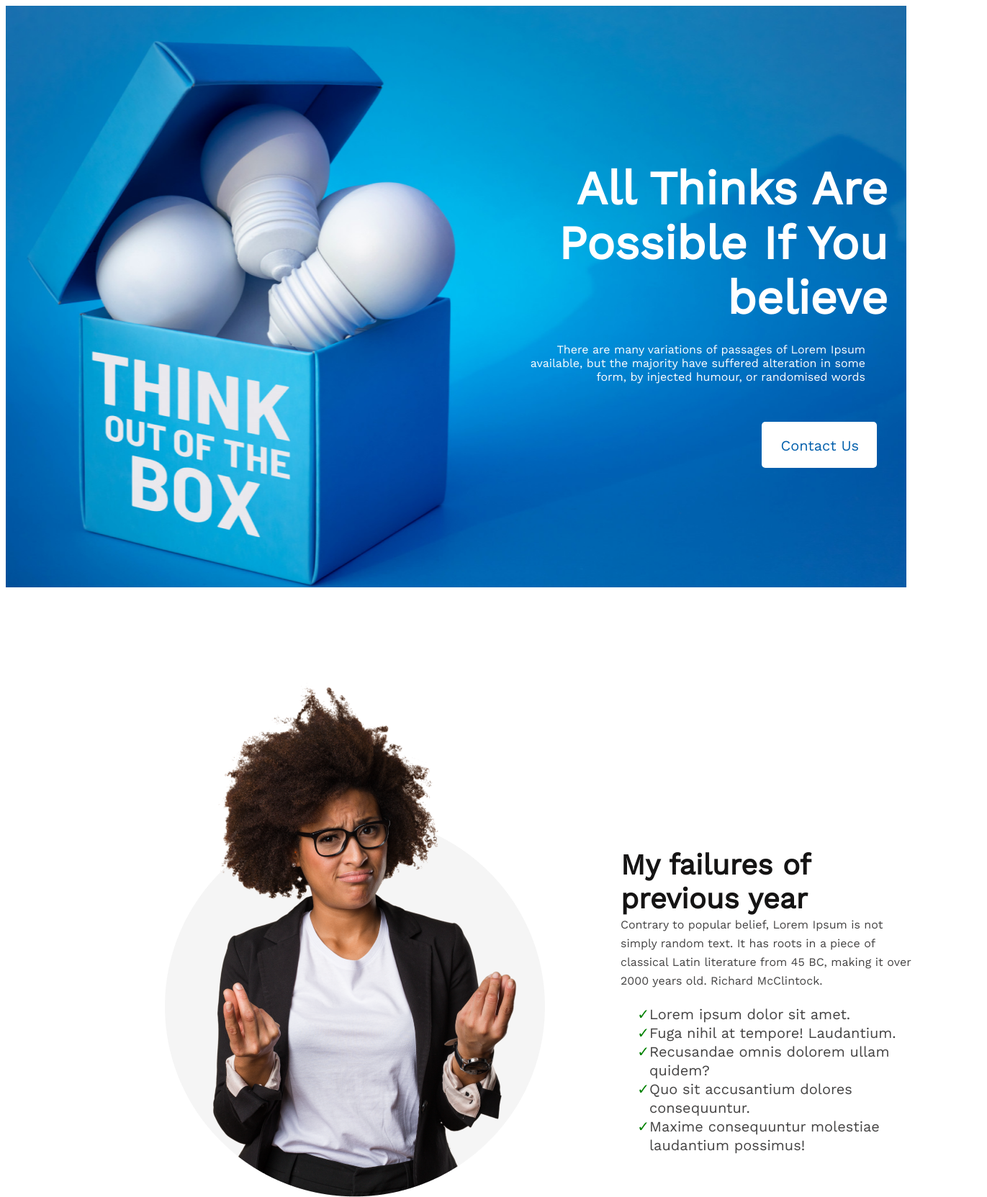
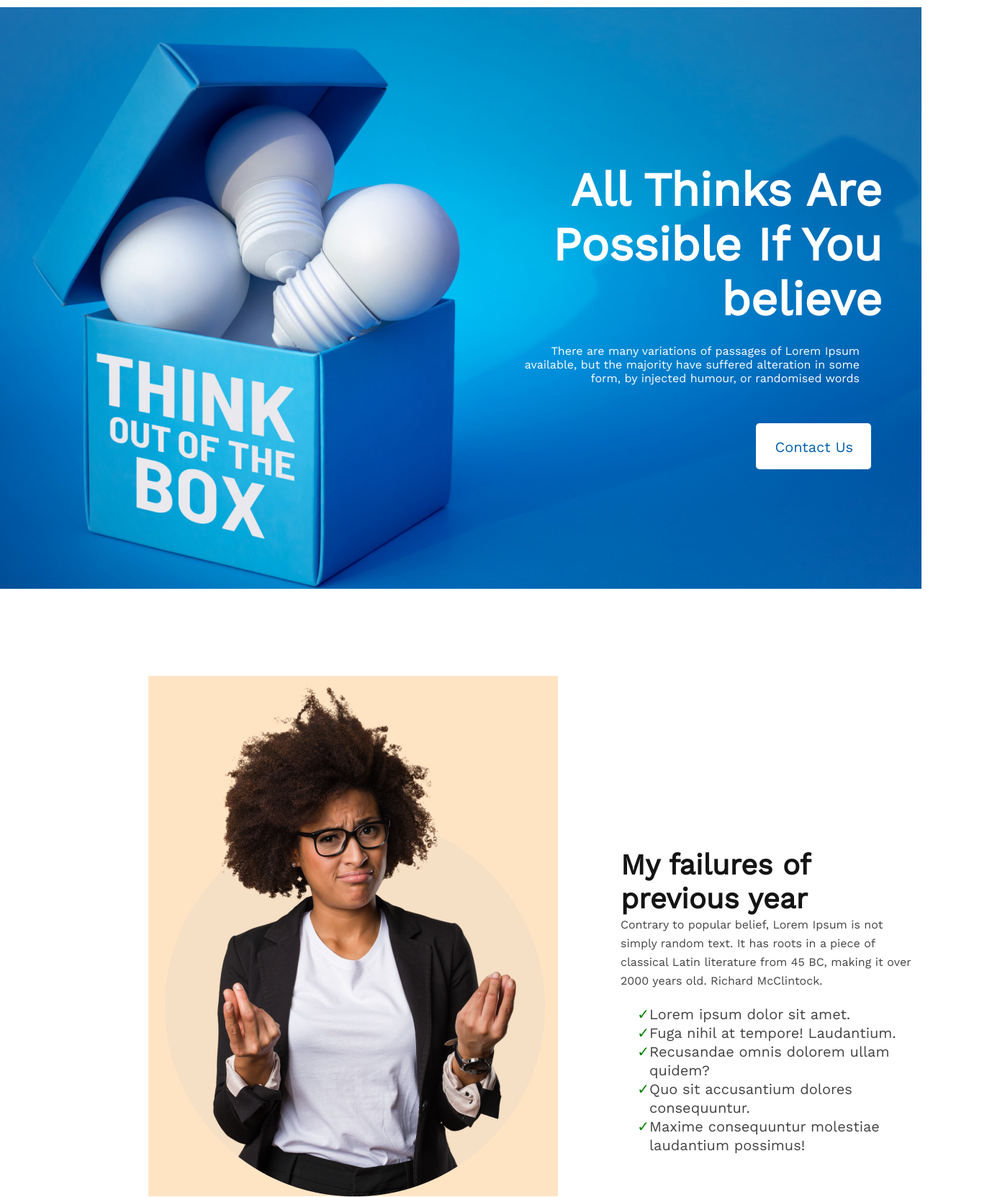
Before and after one commit to nrb04/ph-ass1, a plain HTML site: page index.html in a window 1280 px wide. Shown: the top 1663 px of the page at 72% size, 1371 px wide, since content can reach past the window. Drawn offline with nearby package versions, Linux system fonts and the light colour scheme.

Commit message:
fix image

```diff
--- a/index.html
+++ b/index.html
@@ -17,10 +17,11 @@
     <div class="hbtn"><div class="hbtntxt"></div><span class="hbtntxt1">Contact Us</span>
 </div>
 </section>
-<section class="fbox">
-  <div class="fimage">
+<section >
+  <div class="fbox">
+   <div class="fimage">
     <img src="./images/person.png" alt="person" srcset=""> </div>
-  <div class="ftxt">
+    <div class="ftxt">
      <div class="ftxt1">My failures of previous year</div>
      <div class="ftxt2">Contrary to popular belief, Lorem Ipsum is not simply random text. It has roots in a piece of classical Latin literature from 45 BC, making it over 2000 years old. Richard McClintock.</div>
      <div class="ftxt3">
@@ -34,9 +35,13 @@
       </ul>
         </div>
     </div>
+    </div>
+    <div>
 </section>
 <section class="myplan">
+  <h2 style="text-align: center;"> my plan</h2>
 <div class="plan-container">
+
   <div class="plan">
     <img class="psobi" src="./images/icons/ecom.png" alt="ecom">
     <p class="plan-title">tui kera </p>
@@ -64,7 +69,10 @@
   <input id="callme" type="button" value="callme">
 
 </section>
+<footer>
 
+
+</footer>
 
   </body>
 
--- a/style.css
+++ b/style.css
@@ -1,17 +1,20 @@
 
+html {
+  height: 100%;
+}
 body {
-  font-size: 14px;
+  min-height: 75%;
 }
 .headsobi {
-  width: 99%;
+  width: 100%;
   height: 808px;
   background: url("./images/banner/banner3.png");
   background-repeat: no-repeat;
   background-position: center center;
   background-size: cover;
   opacity: 1;
-  position: relative;
-  top: 0px;
+  position: absolute;
+  top: 10px;
   left: 0px;
   overflow: hidden;
 }
@@ -78,11 +81,8 @@ body {
 }
 
 .fbox{
-position: absolute;
-width: 1072px;
-height: 723.3px;
-left: 0px;
-top: 0px;
+
+
 
 
 }
@@ -94,6 +94,7 @@ top: 0px;
   height: 723.3px;
   left: 206px;
   top: 939px;
+  background-color: bisque;
 
 }
 .ftxt{
@@ -103,6 +104,7 @@ height: 400px;
 left: 862px;
 top: 1178px;
 
+
 }
 .ftxt1{
 font-family: 'Work Sans';
@@ -110,8 +112,8 @@ font-style: normal;
 font-weight: 700;
 font-size: 40px;
 line-height: 47px;
+color: #151414;
 
-color: #151414;
 }
 
 .ftxt2{
@@ -121,6 +123,7 @@ font-weight: 400;
 font-size: 16px;
 line-height: 26px;
 color: #444343;
+
 }
 .ftxt3 {
 
@@ -130,6 +133,7 @@ font-weight: 400;
 font-size: 20px;
 line-height: 26px;
 color: #444343;
+
 }
 ul li::marker {
   content: '✓';
@@ -139,17 +143,21 @@ ul li::marker {
 .myplan{
   position: absolute;
 width: 1141px;
-height: 299.96px;
-left: 230px;
+height: 400px;
+left: 10%;
 top: 1792.3px;
+background-color:azure;
 }
+
 .plan-container{
   display: flex;
   align-items: center;
   justify-content: center;
+
 }
 .plan{
   align-items: center;
+
 
 }
 .psobi{
@@ -182,7 +190,7 @@ text-align: center;
   position: absolute;
 width: 1140px;
 height: 300px;
-left: 230px;
+left: 10%;
 top: 2222px;
 background-image:  linear-gradient(90deg, #005FAC -1.36%, rgba(0, 95, 172, 0) 98.64%),url("./images/watch.png");
 
```
